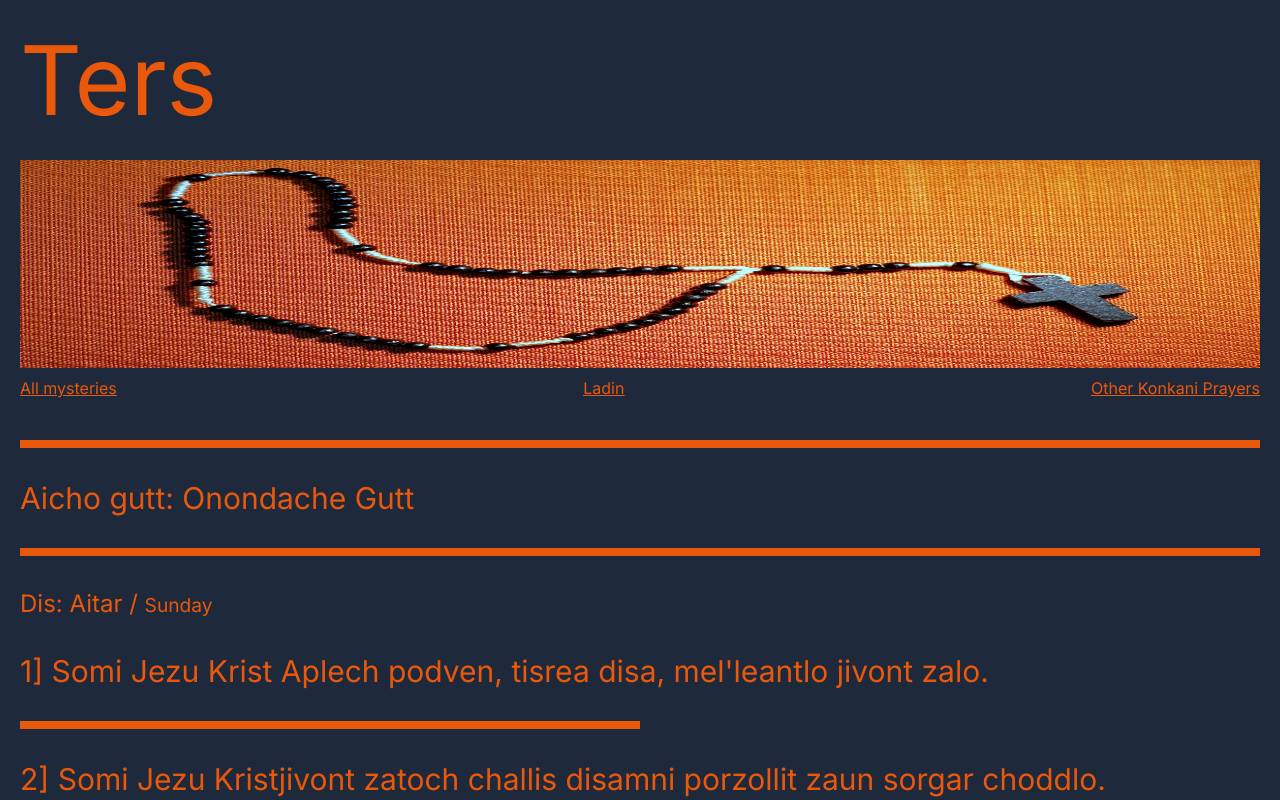
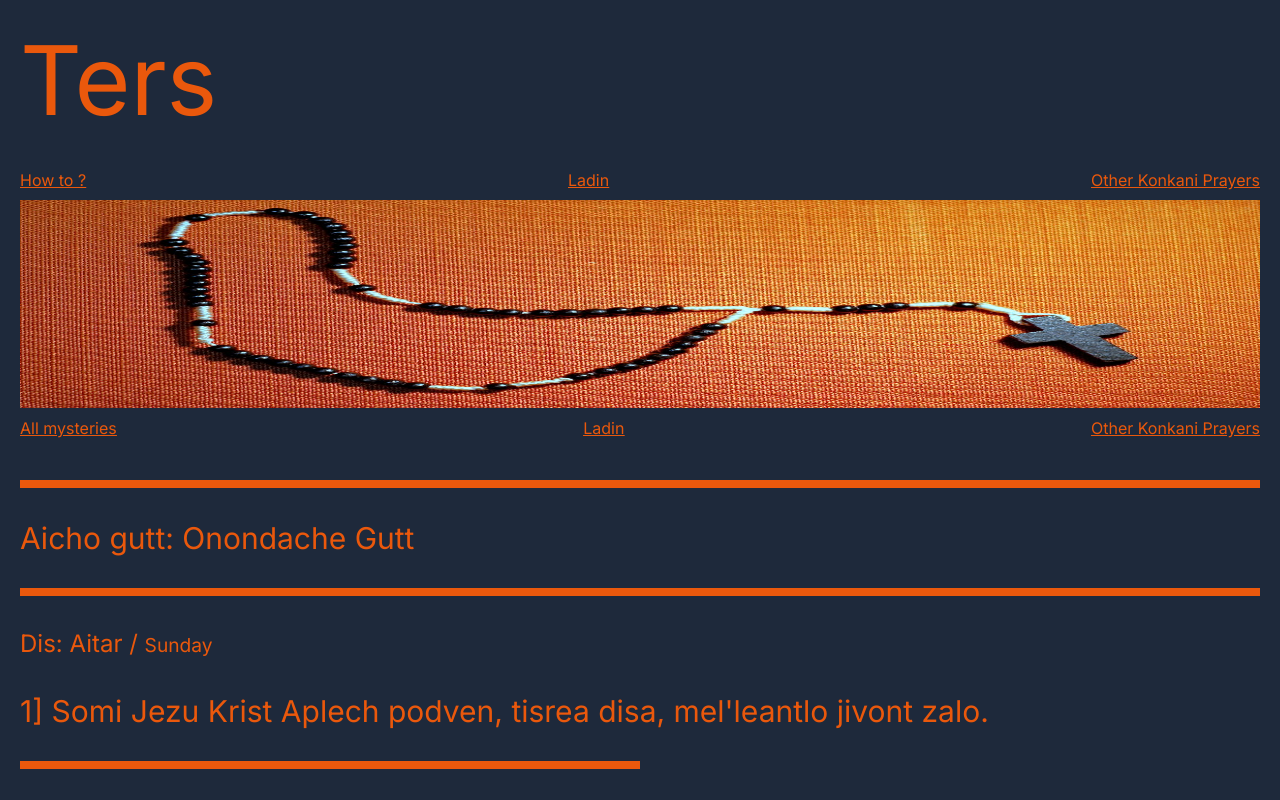
Before and after one commit to Joshuajrodrigues/ters, a Next.js app: page / in a window 1280 px wide. Shown: the top 800 px of the page. Built offline with nearby package versions, Linux system fonts and the light colour scheme.

Commit message:
minor fixes, missing key provided

```diff
--- a/app/components/todaysMystery.tsx
+++ b/app/components/todaysMystery.tsx
@@ -14,12 +14,12 @@ export const TodaysMystery = ({ gutt }: { gutt: RosaryOfTheDay[] }) => {
         <small> {getDay()}</small>
       </h3>
       {data.mysteries.map((item, index) => (
-        <>
+        <div key={item.title}>
           <h4 key={item.title} className="text-3xl my-8">
             {`${index + 1}] ${item.title}`}
           </h4>
           <div className=" bg-orange-600  h-2 my-8 w-1/2"></div>
-        </>
+        </div>
       ))}
     </>
   );
--- a/app/page.tsx
+++ b/app/page.tsx
@@ -23,7 +23,19 @@ export default async function Home() {
 
       </header>
       <section className="w-full p-0">
-
+      <nav>
+          <ul className="flex  p-0 mx-0 justify-between items-center">
+          <li className="my-2 underline">
+              <a href="">How to ?</a>
+            </li>
+          <li className="my-2 underline">
+              <a href="">Ladin</a>
+            </li>
+            <li className="my-2 underline">
+              <a href="">Other Konkani Prayers</a>
+            </li>
+          </ul>
+        </nav>
         <Image placeholder="blur" src={heroImage} className="w-full h-52" alt="Rosary" />
         <nav>
           <ul className="flex mb-8 p-0 mx-0 justify-between items-center">
```
